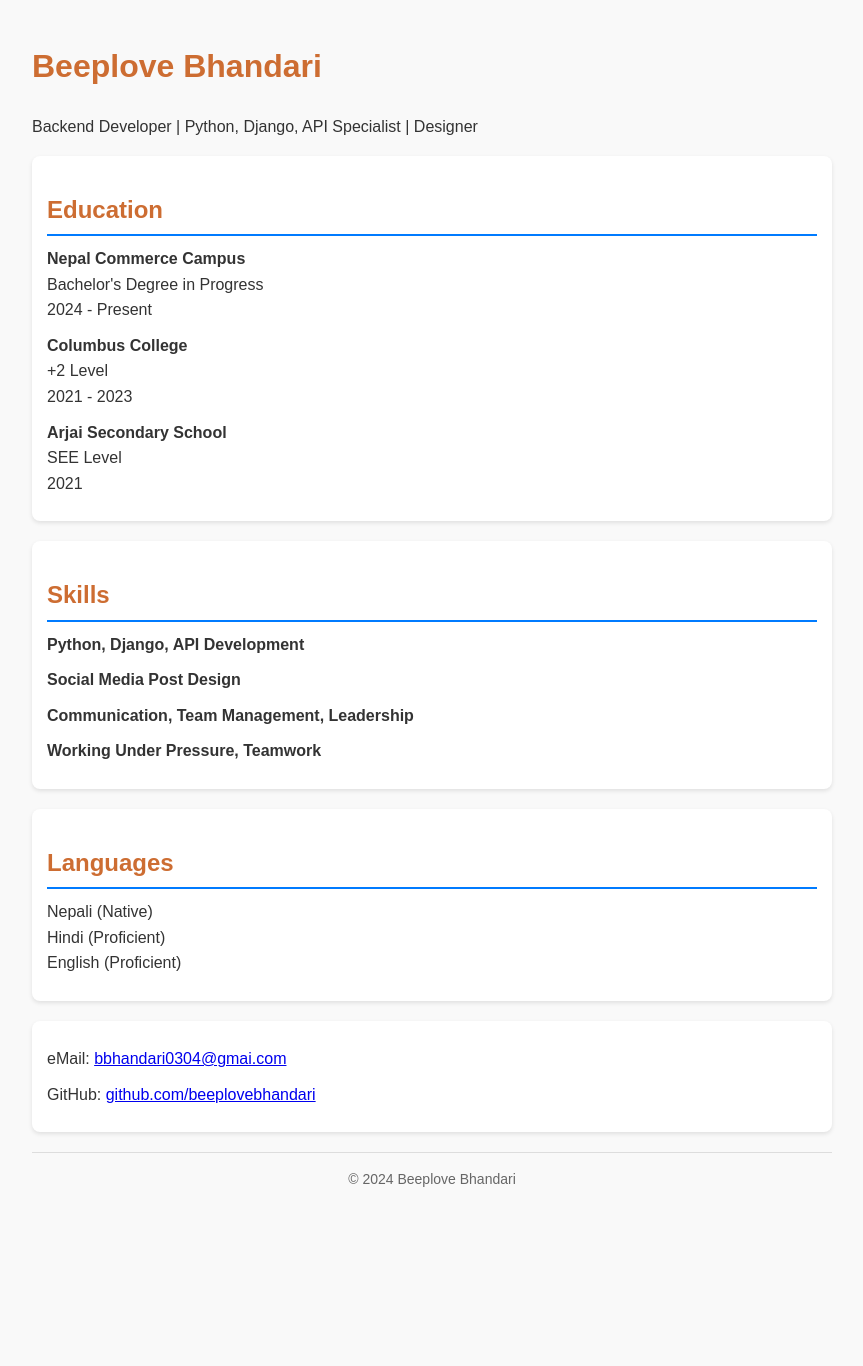
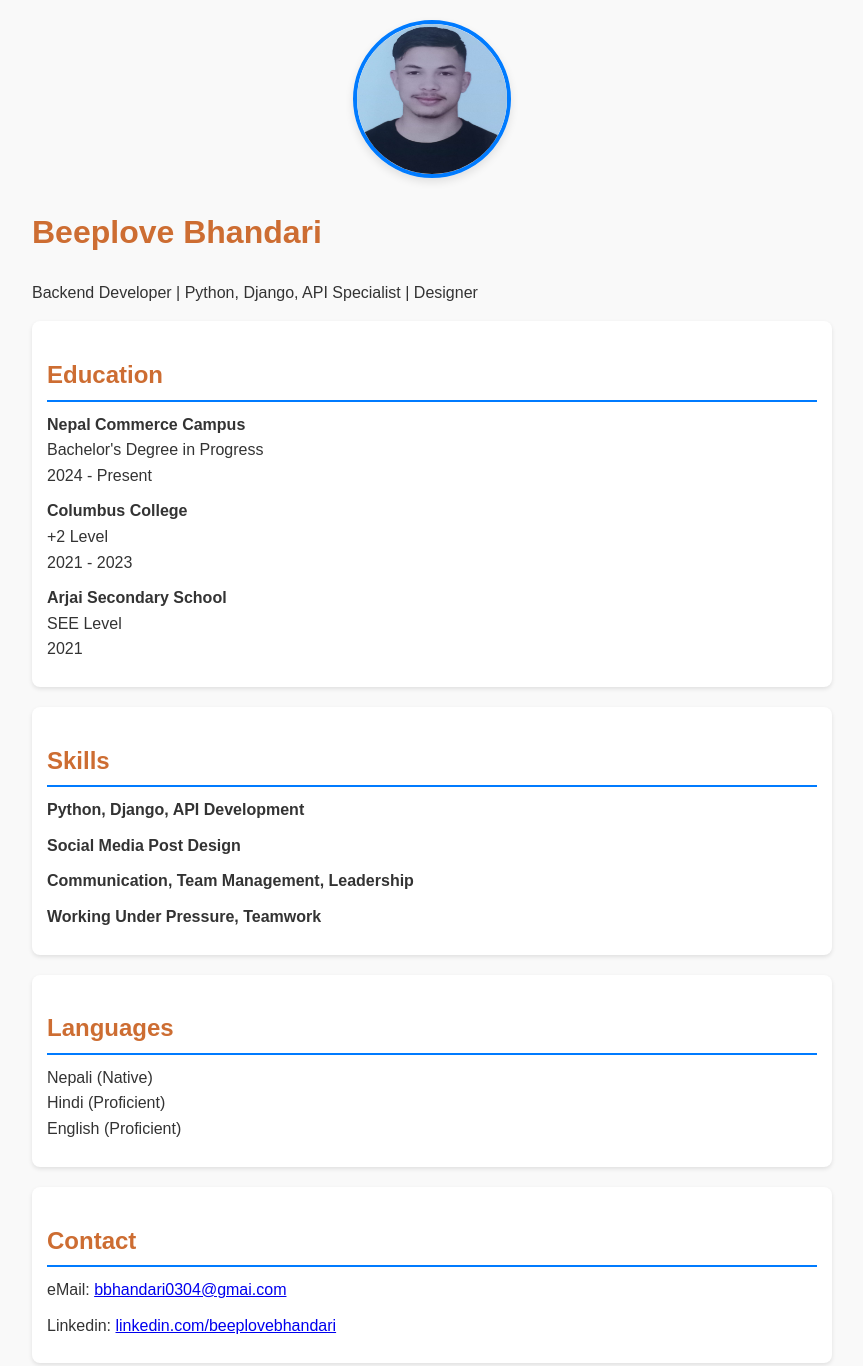
Before and after one commit to beeplovebhandari/beeplovebhandari.github.io, a plain HTML site: page index.html in a window 1280 px wide. Shown: the top 1366 px of the page, without its empty margins (208-1071 px from the left). Before the commit the page ends 1216 px from the top, so only its background shows below. Drawn offline with Linux system fonts and the light colour scheme.

Commit message:
index and profile add

```diff
--- a/index.html
+++ b/index.html
@@ -100,6 +100,8 @@
     </style>
 </head>
 <body>
+    <div class="profile-photo">
+        <img src="profile.jpg" alt="Profile Photo">
         </div>
         <h1>Beeplove Bhandari</h1>
         <p>Backend Developer | Python, Django, API Specialist | Designer</p>
@@ -133,9 +135,9 @@
            English (Proficient)</p>
     </section>
 <section class="section">
-
+    <h2>Contact</h2>
     <p>eMail: <a href="mailto:bbhandari0304@gmai.com">bbhandari0304@gmai.com</a></p>
-    <p>GitHub: <a href="https://github.com/beeplovebhandari">github.com/beeplovebhandari</a></p>
+    <p>Linkedin: <a href="https://www.linkedin.com/in/beeplovebhandari/">linkedin.com/beeplovebhandari</a></p>
 </section>
 
 <footer>
```
Also changed, not shown: profile.jpg (added).
